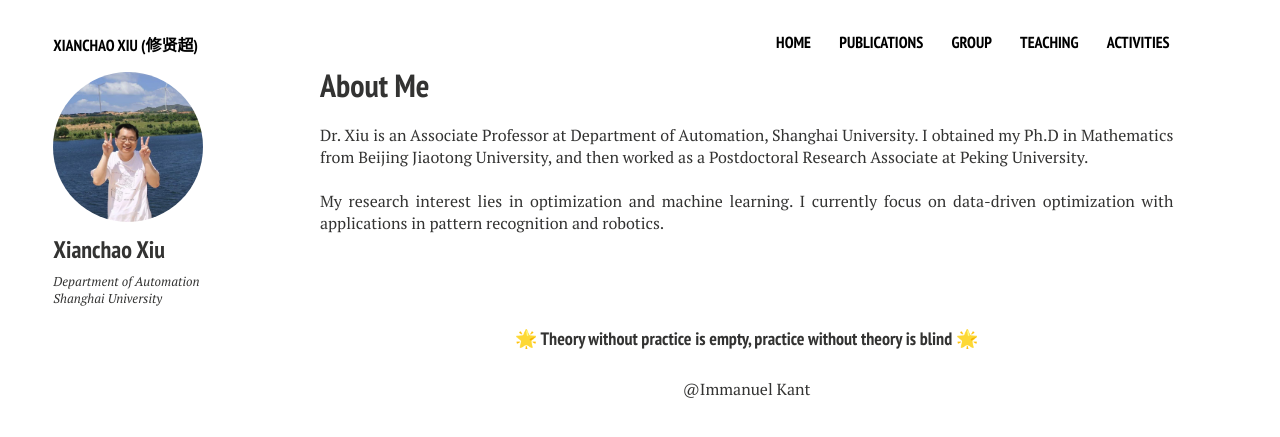
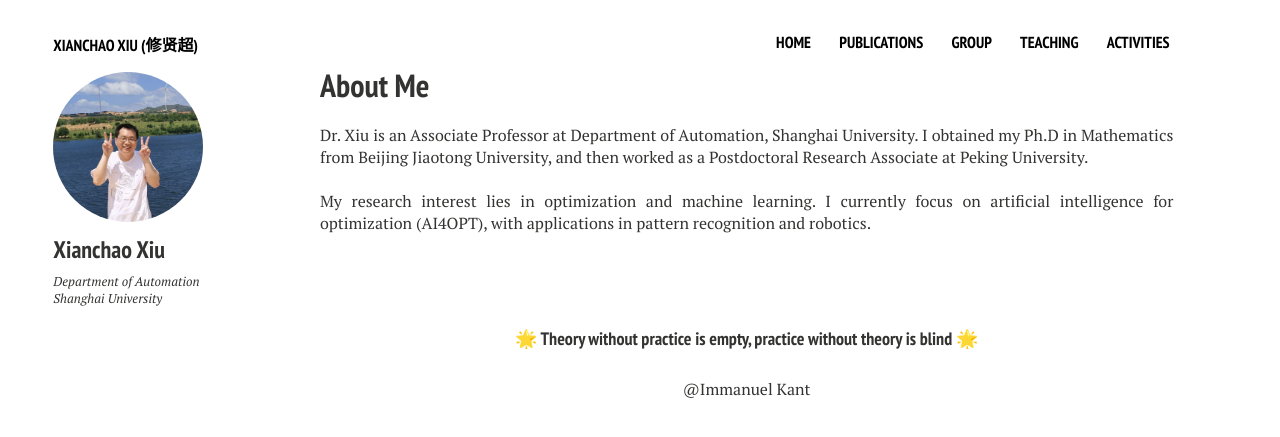
Before and after one commit to xianchaoxiu/xianchaoxiu.github.io, a Jekyll site: the page built from index.md, in a window 1280 px wide. Shown: the top 437 px of the page. Built offline with Jekyll 4.4.1, drawn with Linux system fonts in a browser that asks for light colours; nearby versions of some CDN libraries.

Commit message:
Update home2.html

```diff
--- a/_layouts/home2.html
+++ b/_layouts/home2.html
@@ -32,7 +32,7 @@
 
 
 	 My research interest lies in optimization and machine learning.
-	 I currently focus on data-driven optimization with applications in pattern recognition and robotics. <br><br>
+	 I currently focus on artificial intelligence for optimization (AI4OPT), with applications in pattern recognition and robotics. <br><br>
 
 
 
```
